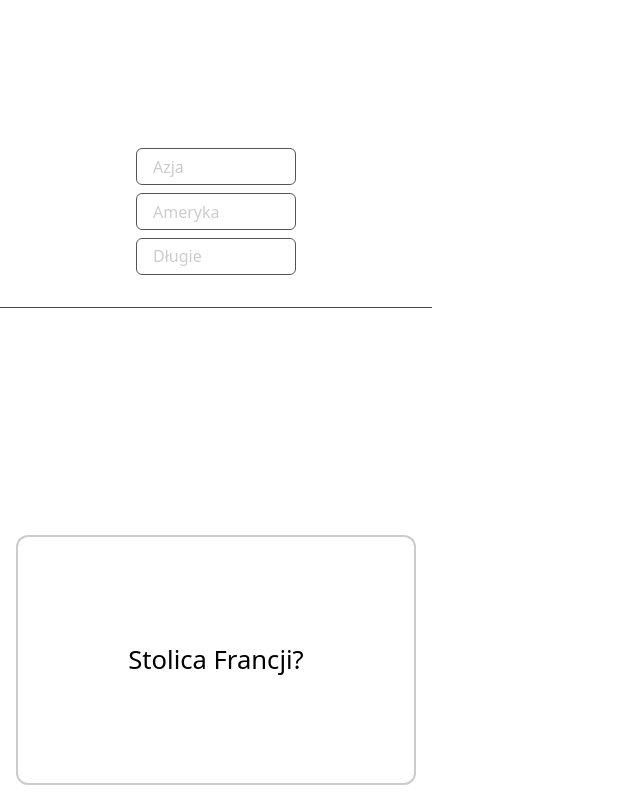
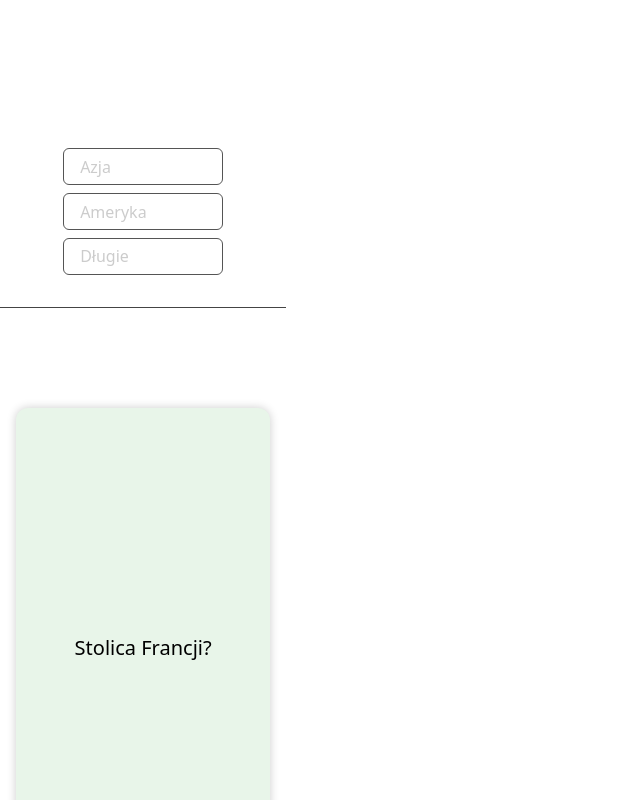
Before and after one commit to MateuszLyski/fiszki-app, a React (Vite) app: page / in a window 1280 px wide. Shown: the top 800 px of the page, without its empty margins (0-640 px from the left). Built offline with nearby package versions, Linux system fonts and the light colour scheme.

Commit message:
Only scroll6

```diff
--- a/src/App.jsx
+++ b/src/App.jsx
@@ -6,13 +6,13 @@ import FlashcardContainer from './FlashcardContainer';
 import europa from './data/europe.json';
 import azja from './data/asia.json';
 import ameryka from './data/america.json';
-import dlugi from './data/dlugie.json';
+import długie from './data/dlugie.json';
 
 const allSets = {
   europa,
   azja,
   ameryka,
-  dlugi
+  długie
 };
 
 function App() {
@@ -71,7 +71,7 @@ function App() {
               direction={direction}
             />
 
-            <div style={{ display: 'flex', gap: '1rem' }}>
+            <div style={{ display: 'flex', justifyContent: 'center', gap: '1rem', marginTop: '1.5rem' }}>
               <button onClick={prevCard} disabled={index === 0}
                 style={{ ...buttonStyle, opacity: index === 0 ? 0.5 : 1 }}>
                 Poprzednia
--- a/src/Flashcard.jsx
+++ b/src/Flashcard.jsx
@@ -10,7 +10,7 @@ export default function Flashcard({ question, answer, flipped = false, className
       style={{
         width: '100%',
         maxWidth: '400px',
-        height: '250px',
+        height: '480px',
         perspective: '1000px',
         cursor: 'pointer',
         position: 'absolute',
@@ -49,18 +49,20 @@ const cardFaceStyle = {
   position: 'absolute',
   width: '100%',
   height: '100%',
-  boxSizing: 'border-box',
-  backfaceVisibility: 'hidden',
-  backgroundColor: '#ffffff',
-  color: '#000000',
-  border: '2px solid #cccccc',
   borderRadius: '12px',
+  backgroundColor: '#e8f5e9',
+  boxShadow: '0 0 10px rgba(0, 0, 0, 0.2)',
   display: 'flex',
   justifyContent: 'center',
   alignItems: 'center',
-  fontSize: '1.6rem',
+  backfaceVisibility: 'hidden',
   padding: '1rem',
   textAlign: 'center',
-  top: 0,
-  left: 0
+  lineHeight: '1.4',
+  fontSize: '1.25rem',
+  boxSizing: 'border-box',
+  overflowWrap: 'break-word',
+  wordBreak: 'break-word',
+  whiteSpace: 'pre-wrap',
+  color: '#000000' // ← dodaj to
 };
--- a/src/FlashcardContainer.jsx
+++ b/src/FlashcardContainer.jsx
@@ -14,11 +14,13 @@ export default function FlashcardContainer({ question, answer, direction }) {
 
   return (
     <div style={{
-        position: 'relative',
-        width: '90vw',
+        width: '100%',
         maxWidth: '400px',
-        height: '250px',
-        overflow: 'hidden'
+        height: '480px',
+        position: 'relative', // zostaje, ale...
+        display: 'flex',
+        justifyContent: 'center',
+        alignItems: 'center'
     }}>
       {prevCard && (
         <Flashcard
```
Also changed, not shown: src/data/dlugie.json (line endings or trailing spaces).
